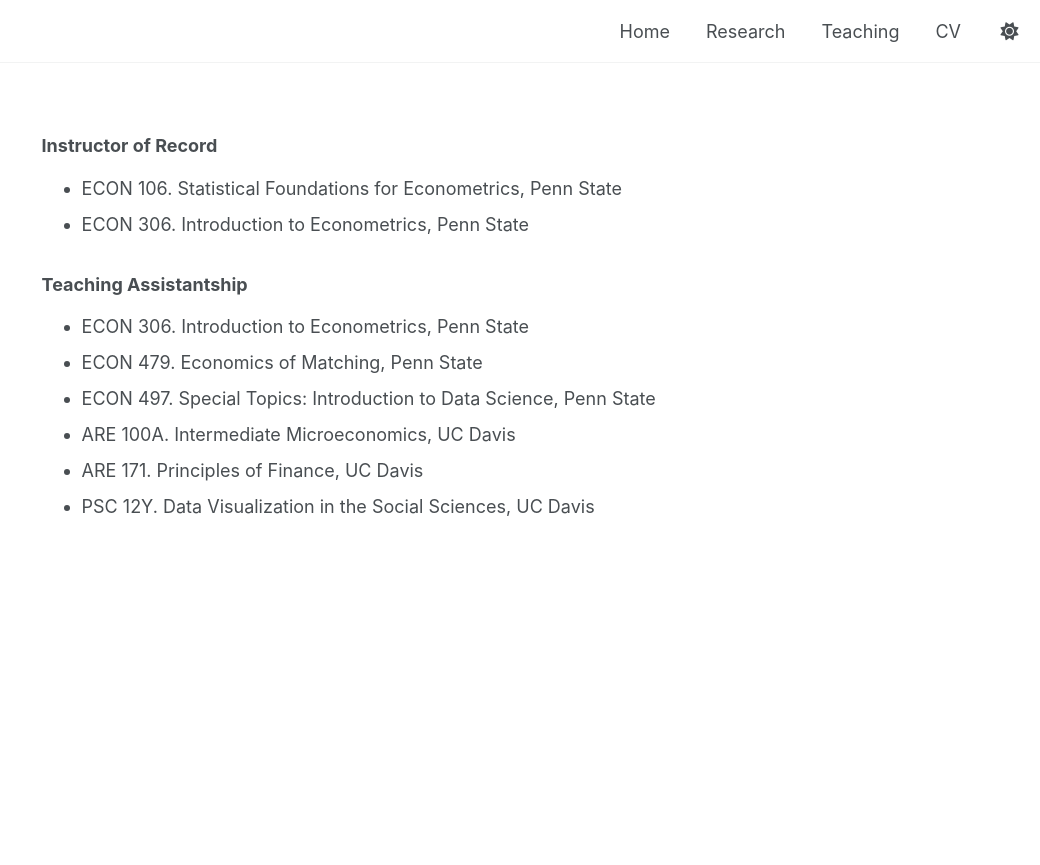
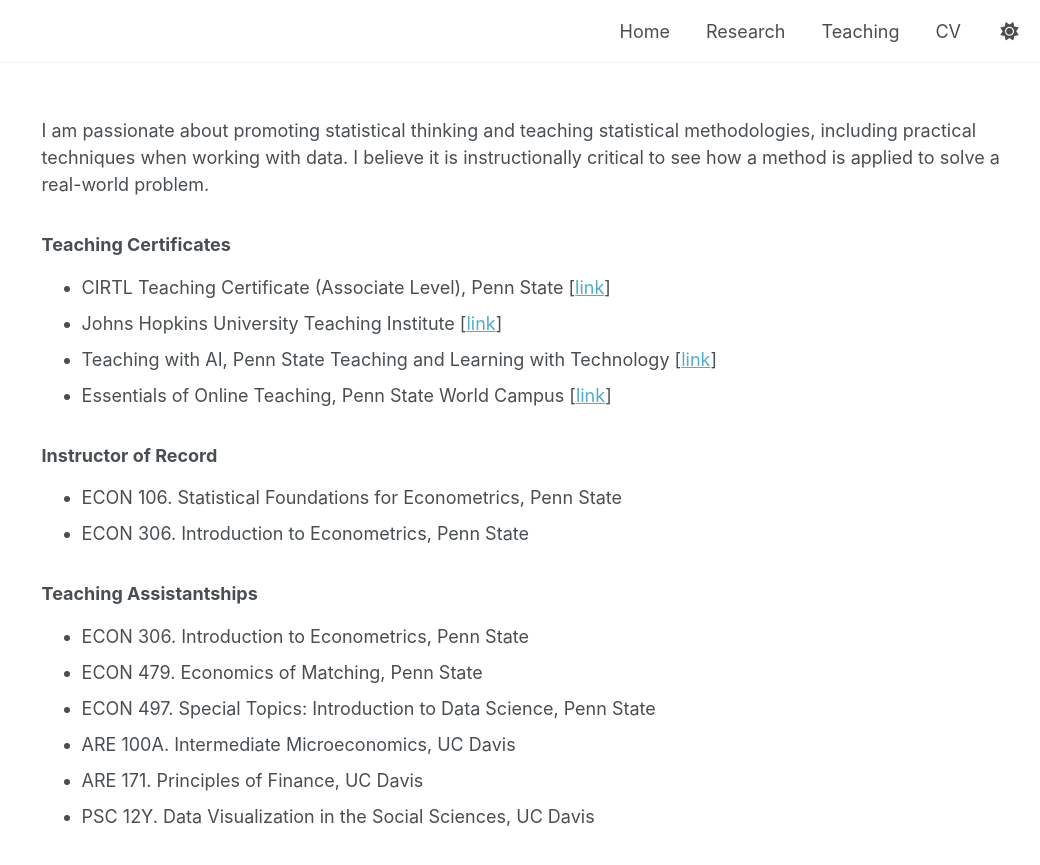
Before and after one commit to lbz5158/lujiezhou.github.io, a Jekyll site: the page built from _pages/teaching.md, in a window 1280 px wide and 1046 px high. Shown: the top 865 px of the window, without its empty margins (240-1280 px from the left). Built offline with Jekyll 4.4.1, drawn with Linux system fonts in a browser that asks for light colours.

Commit message:
Update teaching.md

```diff
--- a/_pages/teaching.md
+++ b/_pages/teaching.md
@@ -7,11 +7,20 @@ author_profile: false
 
 {% include base_path %}
 
+I am passionate about promoting statistical thinking and teaching statistical methodologies, including practical techniques when working with data. I believe it is instructionally critical to see how a method is applied to solve a real-world problem.
+
+
+### Teaching Certificates
+* CIRTL Teaching Certificate (Associate Level), Penn State [[link](https://drive.google.com/file/d/1GksbjR2dewiYzXwkZcVc75jHLiKK9Xtv/view?usp=drive_link)]
+* Johns Hopkins University Teaching Institute [[link](https://drive.google.com/file/d/1NtEmOuhfymihpc-l6QZTiT1irdL8P0pS/view?usp=drive_link)]
+* Teaching with AI, Penn State Teaching and Learning with Technology [[link](https://drive.google.com/file/d/1P_3CwPXz40xsEp6kZyVzND2MmgtJwxAO/view?usp=drive_link)]
+* Essentials of Online Teaching, Penn State World Campus [[link](https://drive.google.com/file/d/10N3LlEUe3kKpa0vCVe5PuBn6nxqMIeLS/view?usp=drive_link)]
+
 ### Instructor of Record
 * ECON 106. Statistical Foundations for Econometrics, Penn State
 * ECON 306. Introduction to Econometrics, Penn State
 
-### Teaching Assistantship
+### Teaching Assistantships
 * ECON 306. Introduction to Econometrics, Penn State
 * ECON 479. Economics of Matching, Penn State
 * ECON 497. Special Topics: Introduction to Data Science, Penn State
```
